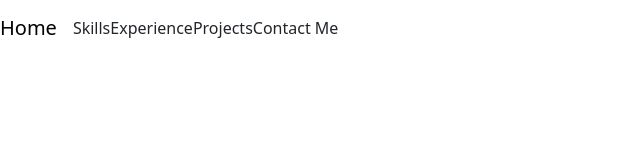
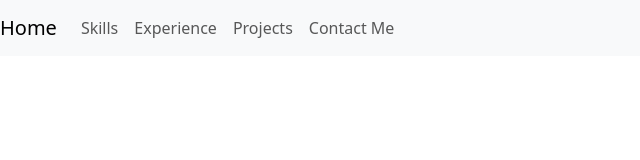
Before and after one commit to qxou14/personal_website, a React (Create React App) app: page / in a window 1280 px wide. Shown: the top 160 px of the page, without its empty margins (0-640 px from the left). Built offline with nearby package versions, Linux system fonts and the light colour scheme.

Commit message:
add style to headers

```diff
--- a/src/Component/header.js
+++ b/src/Component/header.js
@@ -1,26 +1,24 @@
 import React from "react";
-import { Navbar, Nav, NavItem } from "react-bootstrap";
+import { Navbar, Nav, NavItem, NavLink } from "react-bootstrap";
 
 export default function Header() {
   return (
     <div>
-      <Navbar>
-        <Navbar.Brand>
-          <a>Home</a>
-        </Navbar.Brand>
-        <Nav>
-          <NavItem eventKey={1} href="#">
+      <Navbar className="bg-body-tertiary">
+        <Navbar.Brand>Home</Navbar.Brand>
+        <Nav className="me-auto">
+          <Nav.Link eventKey={1} href="#">
             Skills
-          </NavItem>
-          <NavItem eventKey={2} href="#">
+          </Nav.Link>
+          <Nav.Link eventKey={2} href="#">
             Experience
-          </NavItem>
-          <NavItem eventKey={3} href="#">
+          </Nav.Link>
+          <Nav.Link eventKey={3} href="#">
             Projects
-          </NavItem>
-          <NavItem eventKey={4} href="#">
+          </Nav.Link>
+          <Nav.Link eventKey={4} href="#">
             Contact Me
-          </NavItem>
+          </Nav.Link>
         </Nav>
       </Navbar>
     </div>
```
Also changed, not shown: 1 other file (tests, documents, lock files or other folders).
